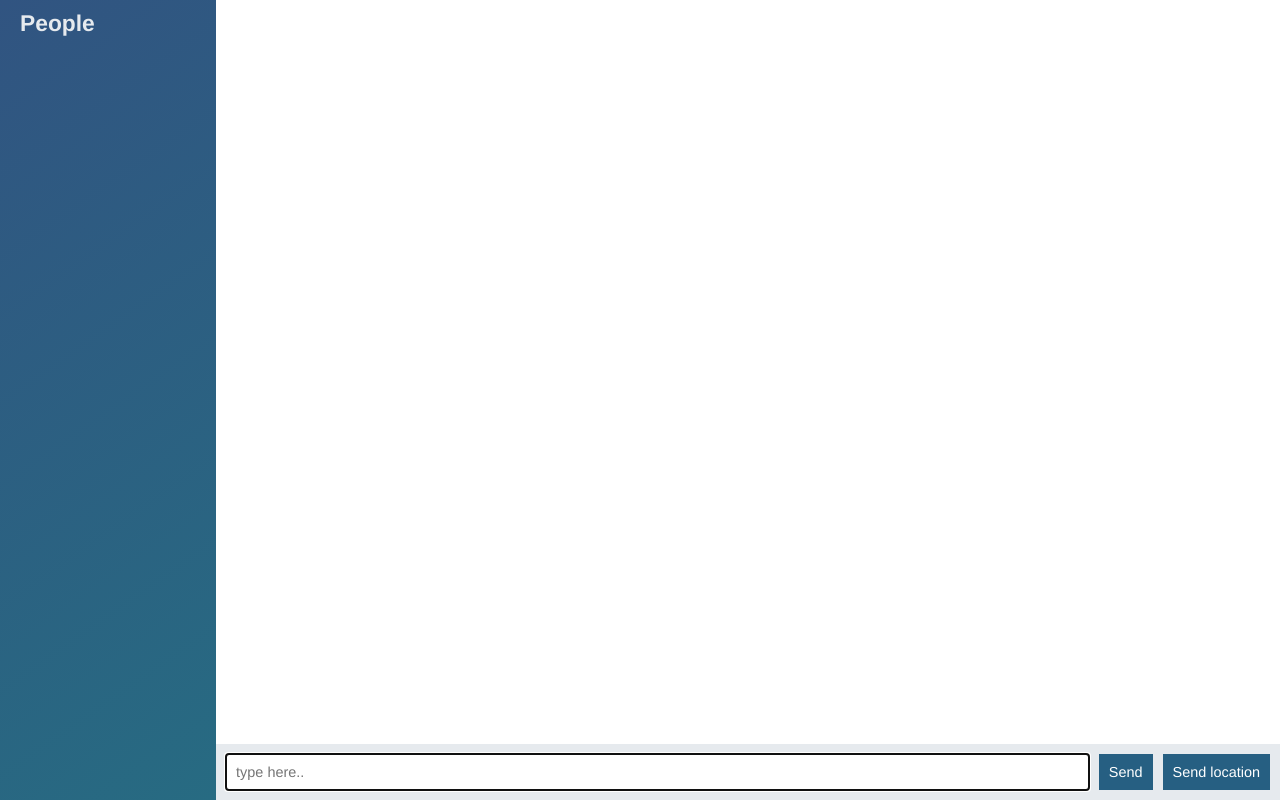
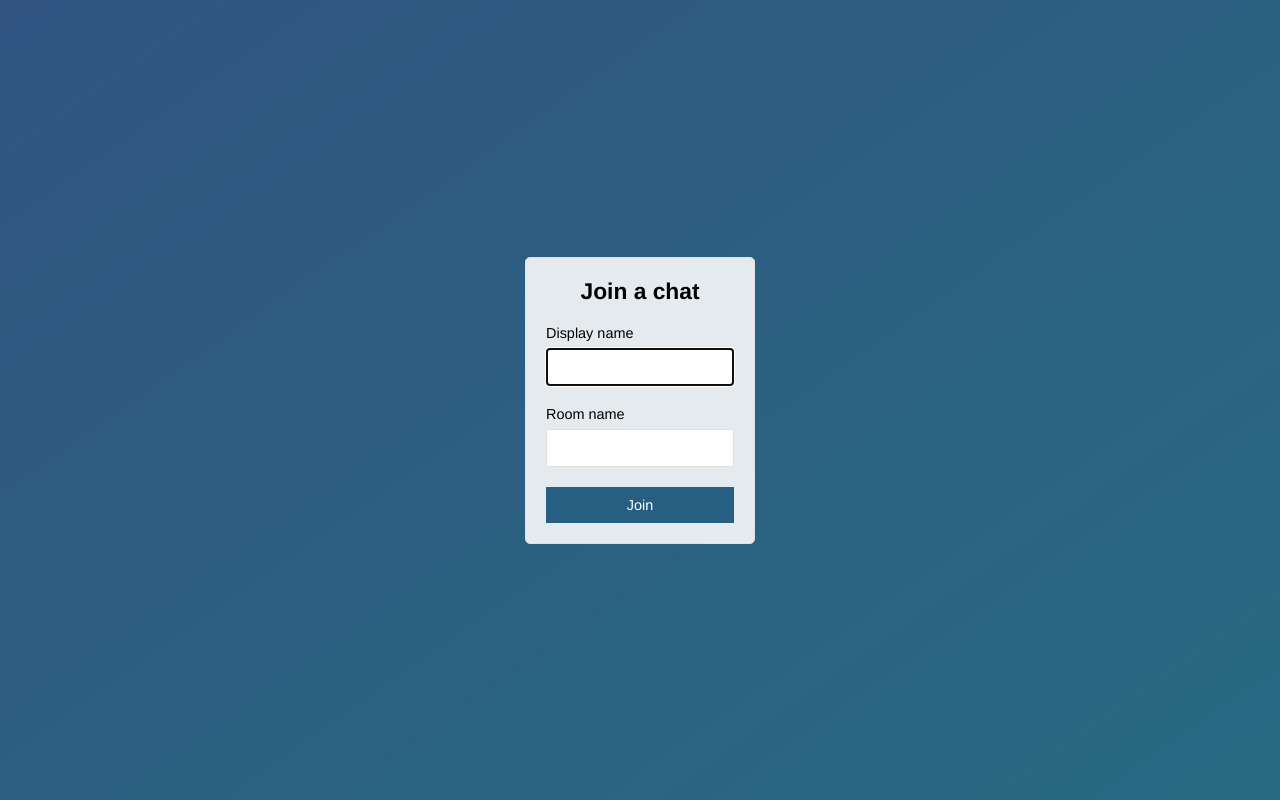
Before and after one commit to hoangta/node-chat-app, a website: page public/index.html in a window 1280 px wide. Drawn offline with nearby package versions, Linux system fonts and the light colour scheme; no server answers.

Commit message:
[add] join page.

```diff
--- a/public/index.html
+++ b/public/index.html
@@ -2,53 +2,29 @@
 <html>
 <head>
     <meta charset="utf-8"/>
+    <title>Join | ChatApp</title>
+    <meta name="viewport" content="width=device-width, initial-scale=1, user-scalable=no"/>
     <link rel='stylesheet' href='/css/style.css'/>
 </head>
-<body class="chat">
-    <div class="chat__sidebar">
-        <h3>People</h3>
-        <div id="users">
-        </div>
+
+<body class="centered-form">
+    <div class="centered-form__form">
+        <form action="/chat.html">
+            <div class="form-field">
+                <h3>Join a chat</h3>
+            </div>
+            <div class="form-field">
+                <label>Display name</label>
+                <input type="text" name="name" autofocus/>
+            </div>
+            <div class="form-field">
+                <label>Room name</label>
+                <input type="text" name="room"/>
+            </div>
+            <div class="form-field">
+                <button>Join</button>
+            </div>
+        </form>
     </div>
-    <div class="chat__main">
-        <ol id="messages" class="chat__messages"></ol>
-        <div class="chat__footer">
-            <form id='message-form'>
-                <input id='message' type='text' placeholder='type here..' autofocus autocomplete="off"/>
-                <button>Send</button>
-            </form>
-            <button id='send-location'>Send location</button>
-        </div>
-    </div>
-
-    <script id="message-template" type="text/template">
-        <li class="message">
-            <div class="message__title">
-                <h4>{{from}}</h4>
-                <span>{{createAt}}</span>
-            </div>
-            <div class="message__body">
-                <p>{{text}}</p>
-            </div>
-        </li>
-    </script>
-
-    <script id="location-message-template" type="text/template">
-        <li class="message">
-            <div class="message__title">
-                <h4>{{from}}</h4>
-                <span>{{createAt}}</span>
-            </div>
-            <div class="message__body">
-                <p><a href="{{url}}" target="_blank">My current location</a></p>
-            </div>
-        </li>
-    </script>
-
-    <script src="/socket.io/socket.io.js"></script>
-    <script src="/js/libs/jquery.js"></script>
-    <script src="/js/libs/moment.js"></script>
-    <script src="/js/libs/mustache.js"></script>
-    <script src="/js/index.js"></script>
 </body>
 </html>
```
Also changed, not shown: public/chat.html (added, +54 -0 lines), public/js/chat.js (renamed from public/js/index.js).
